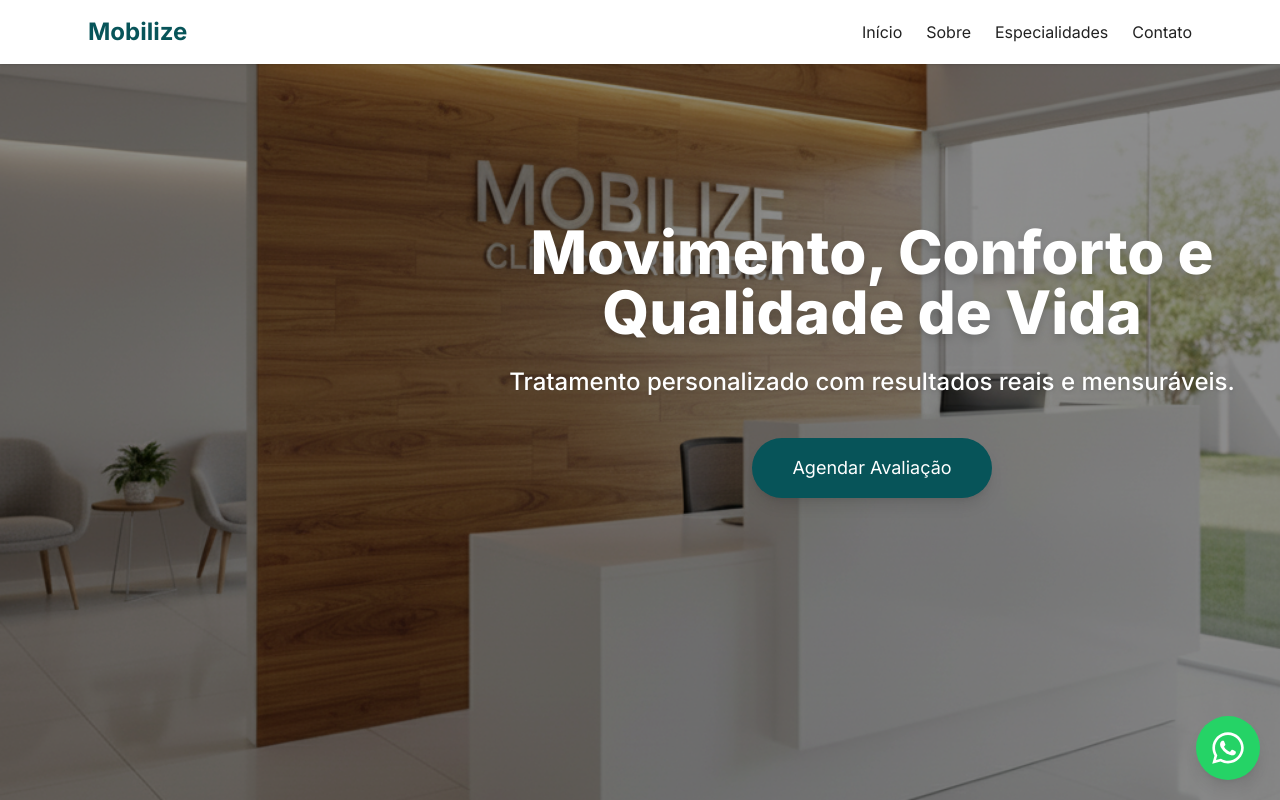
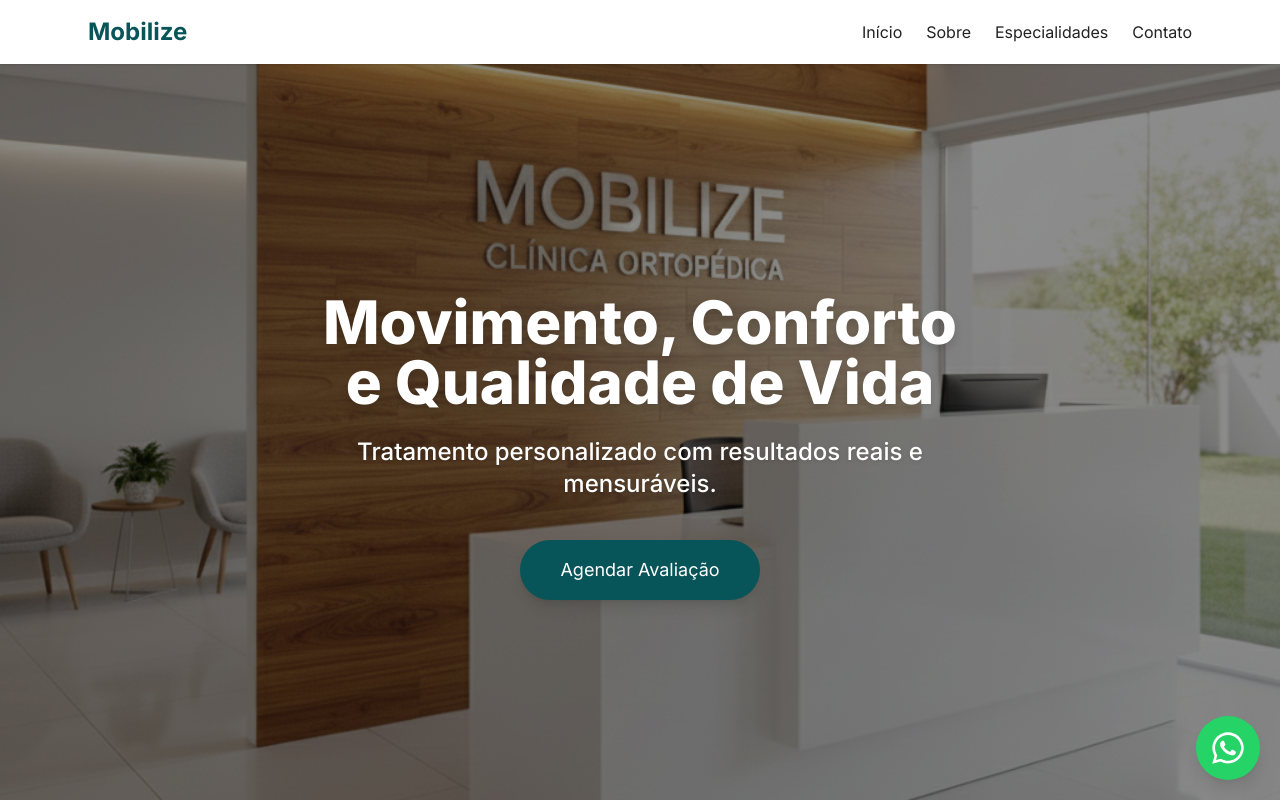
Before and after one commit to PedroHTLemos/mobilize-clinica, a Next.js app: page / in a window 1280 px wide. Shown: the top 800 px of the page. Built offline with nearby package versions, Linux system fonts and the light colour scheme.

Commit message:
Update 1.4

```diff
--- a/app/components/Hero.tsx
+++ b/app/components/Hero.tsx
@@ -2,7 +2,7 @@ export default function Hero() {
   return (
     <section
       id="inicio"
-      className="relative w-full h-screen flex items-center justify-end text-center px-6 pb-20"
+      className="relative w-full h-screen px-6"
       style={{
         backgroundImage: "url('/images/clinica-mobilize.png')",
         backgroundSize: "cover",
@@ -10,7 +10,7 @@ export default function Hero() {
       }}
     >
       <div className="absolute inset-0 bg-black/45"></div>
-      <div className="relative flex flex-col items-center justify-end max-w-3xl text-white">
+      <div className="absolute left-1/2 bottom-1/4 -translate-x-1/2 text-center max-w-3xl text-white">
         <h1 className="text-4xl md:text-6xl font-extrabold drop-shadow-lg">
           Movimento, Conforto e Qualidade de Vida
         </h1>
```
